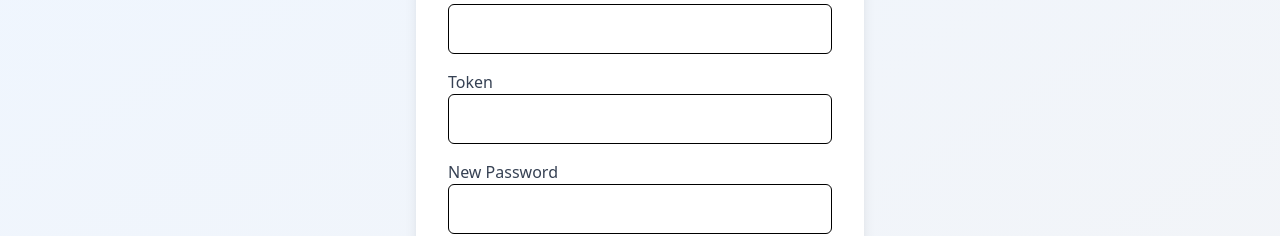
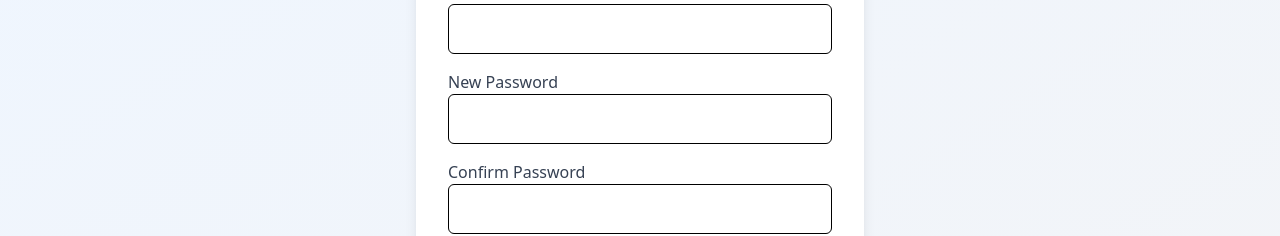
Before and after one commit to Jessiebrownleo/vue-auth-frontend, a Vue app: page /reset-password in a window 1280 px wide. Shown: the part 176-412 px from the top of the page. Built offline with nearby package versions, Linux system fonts and the light colour scheme.

Commit message:
modify reset pass

```diff
--- a/src/views/ResetPasswordView.vue
+++ b/src/views/ResetPasswordView.vue
@@ -6,19 +6,26 @@
         <input v-model="email" type="email" class="w-full p-3 border rounded-md focus:outline-none focus:ring-2 focus:ring-blue-500" required />
       </div>
       <div>
-        <label class="block text-gray-700 font-medium">Token</label>
-        <input v-model="token" type="text" class="w-full p-3 border rounded-md focus:outline-none focus:ring-2 focus:ring-blue-500" required />
+        <label class="block text-gray-700 font-medium">New Password</label>
+        <input v-model="newPassword" type="password" class="w-full p-3 border rounded-md focus:outline-none focus:ring-2 focus:ring-blue-500" required />
       </div>
       <div>
-        <label class="block text-gray-700 font-medium">New Password</label>
-        <input v-model="newPassword" type="password" class="w-full p-3 border rounded-md focus:outline-none focus:ring-2 focus:ring-blue-500" required />
+        <label class="block text-gray-700 font-medium">Confirm Password</label>
+        <input
+            v-model="confirmPassword"
+            type="password"
+            class="w-full p-3 border rounded-md focus:outline-none focus:ring-2 focus:ring-blue-500"
+            required
+            @blur="validatePasswords"
+        />
+        <p v-if="passwordError" class="mt-1 text-sm text-red-600">{{ passwordError }}</p>
       </div>
     </div>
   </AuthForm>
 </template>
 
 <script setup lang="ts">
-import { ref } from 'vue'
+import { ref, computed } from 'vue'
 import { useRouter, useRoute } from 'vue-router'
 import { useAuthStore } from '../stores/auth'
 import AuthForm from '../components/AuthForm.vue'
@@ -26,15 +33,39 @@ import AuthForm from '../components/AuthForm.vue'
 const email = ref('')
 const token = ref('')
 const newPassword = ref('')
+const confirmPassword = ref('')
+const passwordError = ref('')
 const router = useRouter()
 const route = useRoute()
 const authStore = useAuthStore()
 const form = ref<InstanceType<typeof AuthForm> | null>(null)
 
+// Initialize email and token from URL query parameters
 email.value = route.query.email as string || ''
 token.value = route.query.token as string || ''
 
+const isFormValid = computed(() => {
+  return email.value &&
+      newPassword.value &&
+      confirmPassword.value &&
+      !passwordError.value &&
+      newPassword.value === confirmPassword.value
+})
+
+function validatePasswords() {
+  if (newPassword.value !== confirmPassword.value) {
+    passwordError.value = 'Passwords do not match'
+  } else {
+    passwordError.value = ''
+  }
+}
+
 async function handleReset() {
+  if (!isFormValid.value) {
+    form.value!.error = passwordError.value || 'Please fill in all fields correctly'
+    return
+  }
+
   try {
     await authStore.resetPassword(email.value, token.value, newPassword.value)
     form.value!.message = 'Password reset successful! Redirecting to login...'
```
